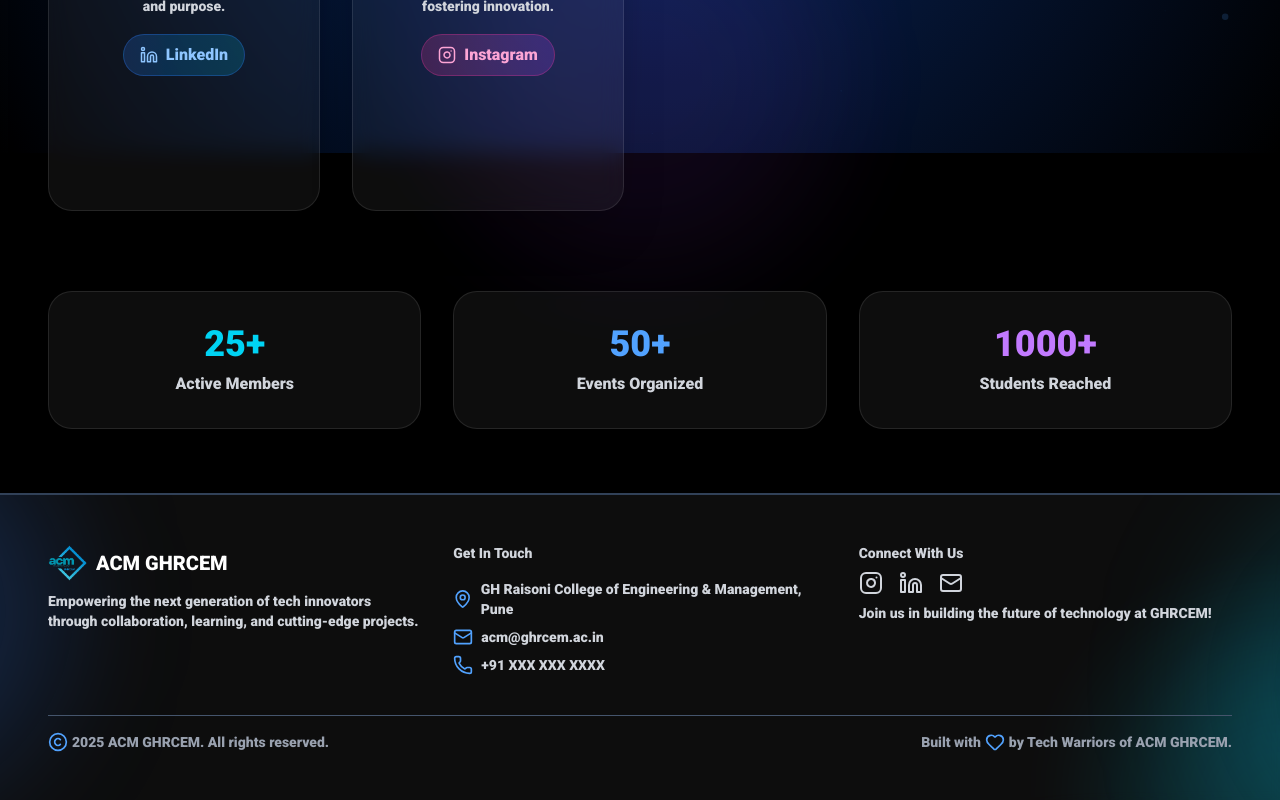
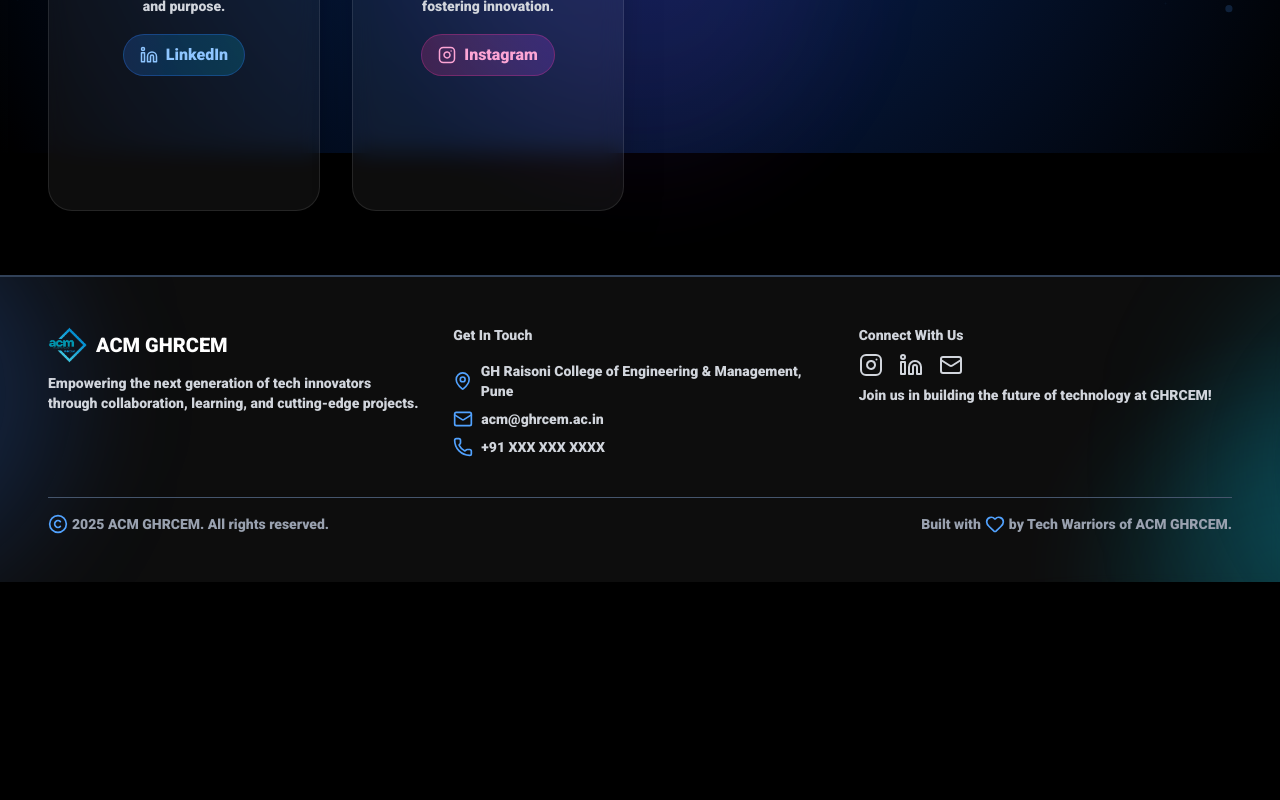
Before and after one commit to KrishnaGavali/ACMGHRCEMV2, a Next.js app: page /team in a window 1280 px wide. Shown: the part 647-1447 px from the top of the page. After the commit the page ends 1229 px from the top, so only its background shows below. Built offline with nearby package versions, Linux system fonts and the light colour scheme.

Commit message:
feat: Remove statistics section from Teams page for a cleaner layout

```diff
--- a/src/app/team/page.tsx
+++ b/src/app/team/page.tsx
@@ -347,30 +347,6 @@
               </motion.div>
             ))}
           </div>
-
-          {/* Stats */}
-          <motion.div
-            initial={{ opacity: 0, y: 50 }}
-            whileInView={{ opacity: 1, y: 0 }}
-            viewport={{ once: true }}
-            transition={{ duration: 0.8 }}
-            className="mt-20 grid grid-cols-1 md:grid-cols-3 gap-8"
-          >
-            <div className="text-center p-8 rounded-3xl bg-white/5 backdrop-blur-md border border-white/10">
-              <div className="text-4xl font-bold text-cyan-400 mb-2">25+</div>
-              <div className="text-gray-300">Active Members</div>
-            </div>
-            <div className="text-center p-8 rounded-3xl bg-white/5 backdrop-blur-md border border-white/10">
-              <div className="text-4xl font-bold text-blue-400 mb-2">50+</div>
-              <div className="text-gray-300">Events Organized</div>
-            </div>
-            <div className="text-center p-8 rounded-3xl bg-white/5 backdrop-blur-md border border-white/10">
-              <div className="text-4xl font-bold text-purple-400 mb-2">
-                1000+
-              </div>
-              <div className="text-gray-300">Students Reached</div>
-            </div>
-          </motion.div>
         </div>
         <Footer />
       </div>
```
